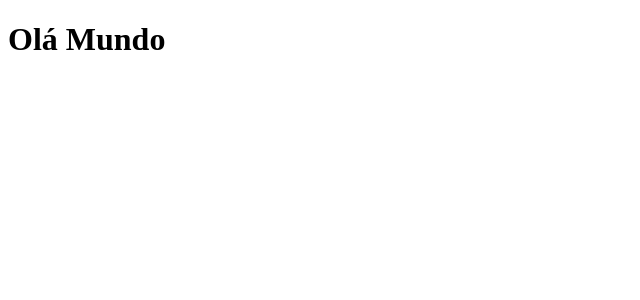
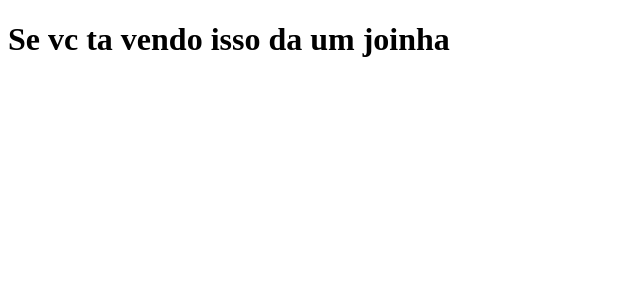
Before and after one commit to Draygom/clone-tabnews, a Next.js app: page / in a window 1280 px wide. Shown: the top 300 px of the page, without its empty margins (0-640 px from the left). Built offline with nearby package versions, Linux system fonts and the light colour scheme.

Commit message:
Alteração na frase

```diff
--- a/pages/index.js
+++ b/pages/index.js
@@ -1,5 +1,5 @@
 function Home() {
-    return <h1>Olá Mundo</h1>
+    return <h1>Se vc ta vendo isso da um joinha</h1>
 }
 
 export default Home;
```
